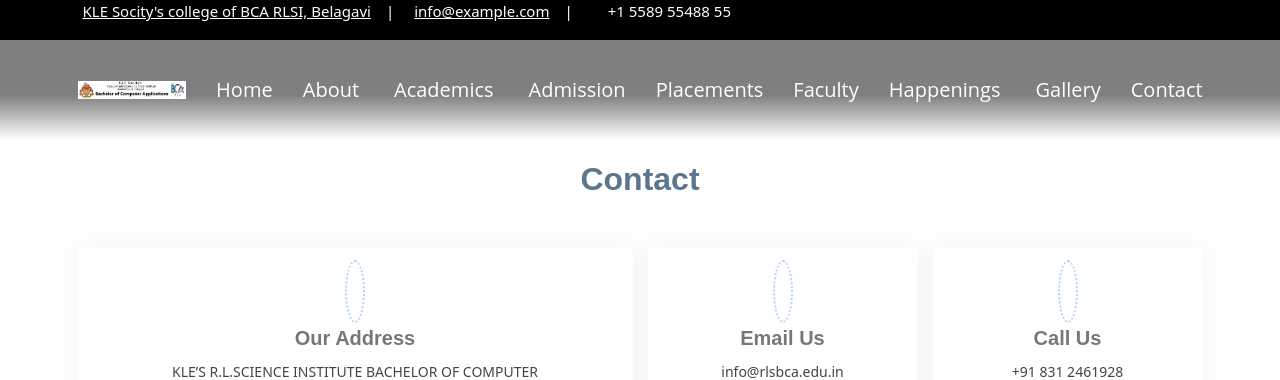
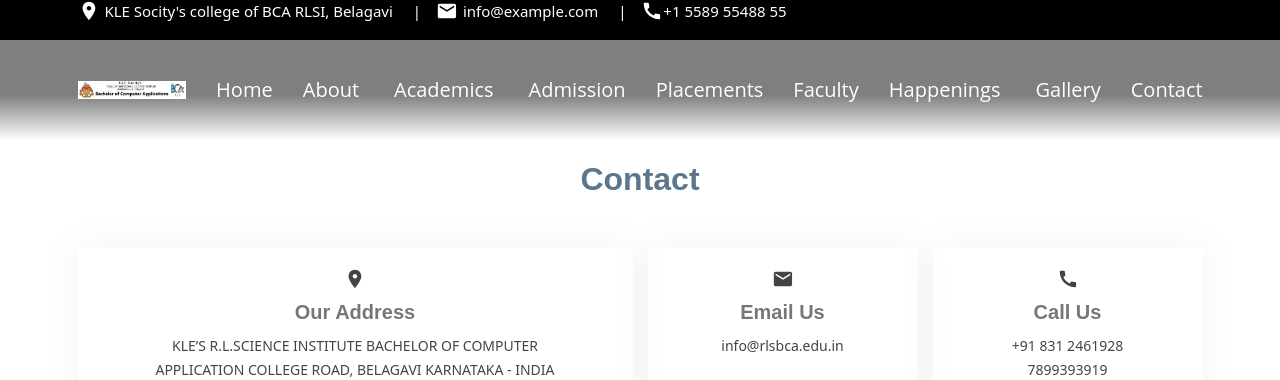
Before and after one commit to VishnuSangammanavar/rlsbca, a React (Create React App) app: page /contact in a window 1280 px wide. Shown: the top 380 px of the page. Built offline with nearby package versions, Linux system fonts and the light colour scheme.

Commit message:
Update package

```diff
--- a/package.json
+++ b/package.json
@@ -1,5 +1,6 @@
 {
   "name": "rlsbca",
+  "homepage": "https://VishnuSangammanavar.github.io/rlsbca",
   "version": "0.1.0",
   "private": true,
   "dependencies": {
@@ -19,6 +20,8 @@
   },
   "scripts": {
     "start": "react-scripts start",
+    "predeploy": "npm run build",
+    "deploy": "gh-pages -d build",
     "build": "react-scripts build",
     "test": "react-scripts test",
     "eject": "react-scripts eject"
--- a/src/App.css
+++ b/src/App.css
@@ -87,6 +87,9 @@
 #topbar .contact-info a {
   line-height: 0;
   color: #fff;
+  margin-left: 5px;
+  margin-right: 5px;
+  text-decoration: none;
   transition: 0.3s;
 }
 
@@ -97,7 +100,6 @@
 #topbar .contact-info i {
   color: #428bca;
   line-height: 0;
-  margin-right: 5px;
 }
 
 #topbar .contact-info .phone-icon {
--- a/src/Components/Topbar.js
+++ b/src/Components/Topbar.js
@@ -1,15 +1,18 @@
 import React from 'react'
+import PlaceIcon from '@mui/icons-material/Place';
+import EmailIcon from '@mui/icons-material/Email';
+import CallIcon from '@mui/icons-material/Call';
 
 const Topbar = () => {
   return (
     <section id="topbar" class="fixed-top d-flex align-items-center d-lg-block d-md-none d-none">
         <div class="container d-flex justify-content-center justify-content-md-between">
             <div class="contact-info d-flex align-items-center">
-                <i class="bi bi-envelope-fill"></i><a href="#">KLE Socity's college of BCA RLSI, Belagavi</a>
+                <PlaceIcon fontSize='large' /><a href="#">KLE Socity's college of BCA RLSI, Belagavi</a>
                 <span className='mx-4'>|</span>
-                <i class="bi bi-envelope-fill"></i><a href="mailto:contact@example.com">info@example.com</a>
+                <EmailIcon fontSize='large' /><a href="mailto:contact@example.com">info@example.com</a>
                 <span className='mx-4'>|</span>
-                <i class="bi bi-phone-fill phone-icon"></i> +1 5589 55488 55
+                <CallIcon fontSize='large' /> +1 5589 55488 55
             </div>
             <div class="social-links d-none d-md-block">
                 <a href="#" target='_blank' class="twitter"><i class="bi bi-twitter"></i></a>
--- a/src/pages/Contact.js
+++ b/src/pages/Contact.js
@@ -1,4 +1,7 @@
 import React from 'react'
+import PlaceIcon from '@mui/icons-material/Place';
+import EmailIcon from '@mui/icons-material/Email';
+import CallIcon from '@mui/icons-material/Call';
 
 const Contact = () => {
   return (
@@ -10,21 +13,21 @@
             <div class="row" data-aos="fade-up" data-aos-delay="100">
                 <div class="col-lg-6">
                     <div class="info-box mb-4">
-                    <i class="bx bx-map"></i>
+                    <PlaceIcon fontSize='large' />
                     <h3>Our Address</h3>
                     <p>KLE’S R.L.SCIENCE INSTITUTE BACHELOR OF COMPUTER APPLICATION COLLEGE ROAD, BELAGAVI KARNATAKA - INDIA</p>
                     </div>
                 </div>
                 <div class="col-lg-3 col-md-6">
                     <div class="info-box  mb-4">
-                    <i class="bx bx-envelope"></i>
+                    <EmailIcon fontSize='large' />
                     <h3>Email Us</h3>
                     <p>info@rlsbca.edu.in</p>
                     </div>
                 </div>
                 <div class="col-lg-3 col-md-6">
                     <div class="info-box  mb-4">
-                    <i class="bx bx-phone-call"></i>
+                    <CallIcon fontSize='large' />
                     <h3>Call Us</h3>
                         <p>+91 831 2461928</p>
                         <p> 7899393919</p>
```
Also changed, not shown: 1 other file (tests, documents, lock files or other folders).
